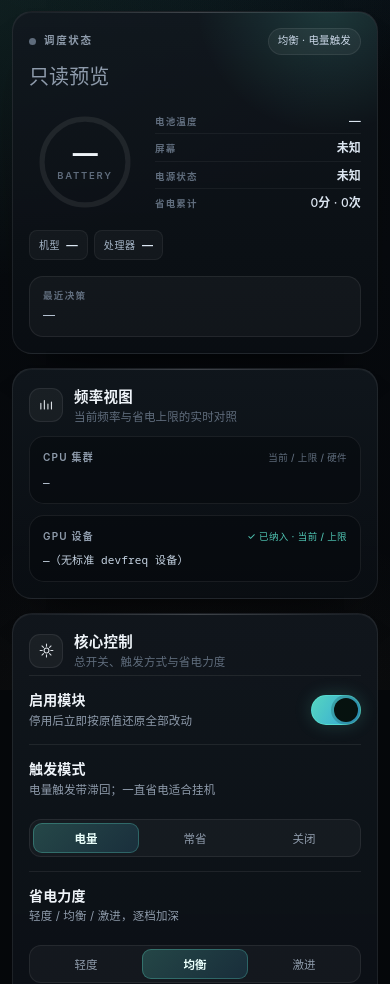
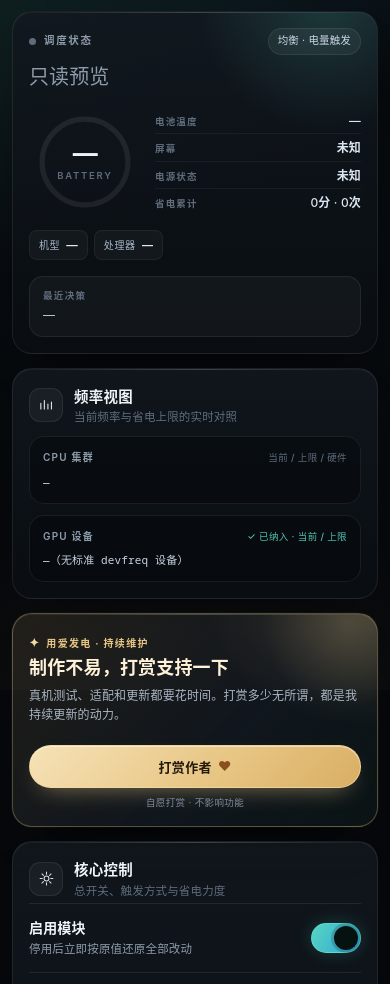
Before and after one commit to 846926736/power-balance, a plain HTML site: page webroot/index.html in a window 390 px wide. Shown: the part 154-1138 px from the top of the page. Drawn offline with Linux system fonts and the light colour scheme.

Commit message:
Update WebUI support card for v2.7.7

```diff
--- a/webroot/index.html
+++ b/webroot/index.html
@@ -289,6 +289,50 @@
   .author-btn .arrow{color:var(--accent);font-size:12px;line-height:1;}
   .foot-actions{display:flex;align-items:center;justify-content:center;gap:8px;flex-wrap:wrap;margin:10px 0 7px;}
   .foot-actions .author-btn{margin:0;}
+  .support-card{
+    position:relative;
+    display:flex;align-items:center;justify-content:space-between;gap:16px;flex-wrap:wrap;
+    padding:20px;
+    border-color:rgba(231,197,131,.32);
+    background:
+      radial-gradient(240px 160px at 100% 0%, rgba(231,197,131,.16), transparent 70%),
+      linear-gradient(135deg, rgba(231,197,131,.115), rgba(18,24,31,.92) 58%, rgba(94,234,212,.05));
+    box-shadow:0 26px 52px -34px rgba(0,0,0,.9),inset 0 1px 0 rgba(255,255,255,.06),0 0 0 1px rgba(231,197,131,.04);
+  }
+  .support-card::before{
+    content:"";position:absolute;width:180px;height:180px;right:-60px;top:-80px;border-radius:50%;
+    background:radial-gradient(circle,rgba(231,197,131,.18),transparent 66%);pointer-events:none;
+  }
+  .support-copy{flex:1;min-width:210px;position:relative;z-index:1;}
+  .support-kicker{
+    display:inline-flex;align-items:center;gap:6px;margin-bottom:5px;
+    font-size:10px;font-weight:650;letter-spacing:.13em;color:#e7c583;text-transform:uppercase;
+  }
+  .support-kicker .spark{font-size:12px;line-height:1;color:#f3d9a3;}
+  .support-title{font-size:18px;line-height:1.35;font-weight:700;letter-spacing:.01em;color:#fff2d8;}
+  .support-desc{font-size:12px;color:#aab6c4;line-height:1.65;margin-top:5px;max-width:360px;}
+  .support-action{position:relative;z-index:1;display:flex;flex-direction:column;align-items:center;gap:7px;margin-left:auto;flex:none;}
+  .support-card .author-btn{margin:0;}
+  .support-card .donate-btn{
+    margin:0;padding:11px 21px;font-size:13px;font-weight:700;
+    border:1px solid rgba(243,217,163,.7);
+    background:linear-gradient(135deg,#f6e2b7,#e7c583 58%,#d9ae63);
+    color:#24190a;
+    box-shadow:0 10px 24px -12px rgba(231,197,131,.65),inset 0 1px 0 rgba(255,255,255,.45);
+  }
+  .support-card .donate-btn:active{
+    transform:scale(.97);
+    background:linear-gradient(135deg,#ffecc8,#e7c583 58%,#d9ae63);
+    border-color:#f6e2b7;
+  }
+  .support-card .donate-btn .heart{color:#8a4f1f;}
+  .support-note{font-size:9.5px;color:#7f8c9c;letter-spacing:.04em;}
+  @media (max-width:520px){
+    .support-card{align-items:stretch;}
+    .support-copy{min-width:100%;}
+    .support-action{width:100%;margin:4px 0 0;}
+    .support-card .donate-btn{width:100%;}
+  }
   .donate-btn{
     cursor:pointer;font-family:inherit;
     border-color:rgba(231,197,131,.34);background:rgba(231,197,131,.08);color:#f3dfb8;
@@ -300,6 +344,11 @@
   }
   .github-btn:active{transform:scale(.97);background:rgba(125,211,252,.14);border-color:rgba(125,211,252,.55);}
   .github-btn .arrow{color:#7dd3fc;font-size:12px;line-height:1;}
+  .quark-btn{
+    border-color:rgba(196,181,253,.34);background:rgba(196,181,253,.075);color:#f2edff;
+  }
+  .quark-btn:active{transform:scale(.97);background:rgba(196,181,253,.14);border-color:rgba(196,181,253,.55);}
+  .quark-btn .arrow{color:#c4b5fd;font-size:12px;line-height:1;}
 
   /* ---------- 打赏弹窗 ---------- */
   .modal{position:fixed;inset:0;z-index:120;display:none;align-items:center;justify-content:center;padding:18px;}
@@ -413,7 +462,7 @@
         <div class="brand-author">作者：<b>酷安@一颗初心</b></div>
       </div>
     </div>
-    <div class="ver-pill"><i></i><span id="verBadge">v2.7.6</span></div>
+    <div class="ver-pill"><i></i><span id="verBadge">v2.7.7</span></div>
   </header>
 
   <div id="roBanner" class="ro">未检测到管理器的命令接口，当前为只读预览。请在 Magisk / KernelSU 的 WebUI 中打开本页才能修改配置。</div>
@@ -480,6 +529,19 @@
     <div class="data-block">
       <div class="data-head"><span>GPU 设备</span><span class="tag on" id="gpuTag">✓ 已纳入 · 当前 / 上限</span></div>
       <div class="data-body" id="gpuText">—</div>
+    </div>
+  </section>
+
+  <!-- 支持作者 -->
+  <section class="card support-card">
+    <div class="support-copy">
+      <div class="support-kicker"><span class="spark">✦</span>用爱发电 · 持续维护</div>
+      <div class="support-title">制作不易，打赏支持一下</div>
+      <div class="support-desc">真机测试、适配和更新都要花时间。打赏多少无所谓，都是我持续更新的动力。</div>
+    </div>
+    <div class="support-action">
+      <button class="author-btn donate-btn" id="donateBtn" type="button">打赏作者<span class="heart">♥</span></button>
+      <div class="support-note">自愿打赏 · 不影响功能</div>
     </div>
   </section>
 
@@ -681,8 +743,8 @@
     <div>续航天平 PowerBalance · 作者：酷安@一颗初心</div>
     <div class="foot-actions">
       <a class="author-btn github-btn" id="githubLink" href="https://github.com/846926736/power-balance/releases/latest" target="_blank" rel="noopener" aria-label="打开 GitHub 更新页面">GitHub 更新<span class="arrow">↗</span></a>
+      <a class="author-btn quark-btn" id="quarkLink" href="https://pan.quark.cn/s/d0f39f0fba86" target="_blank" rel="noopener" aria-label="打开夸克网盘更新页面">夸克更新<span class="arrow">↗</span></a>
       <a class="author-btn" id="authorLink" href="https://www.coolapk.com/u/1361950" target="_blank" rel="noopener">访问作者主页<span class="arrow">↗</span></a>
-      <button class="author-btn donate-btn" id="donateBtn" type="button">打赏作者<span class="heart">♥</span></button>
     </div>
     <div>所有改动可逆，停用或卸载时按原值还原</div>
   </footer>
@@ -968,6 +1030,23 @@ function openGithub(e){
   else { location.href = GITHUB_URL; }
 }
 el("githubLink").addEventListener("click", openGithub);
+
+/* ---- 夸克更新：打开夸克网盘分享页 ---- */
+var QUARK_URL = "https://pan.quark.cn/s/d0f39f0fba86";
+function quarkCmd(){
+  return "am start -a android.intent.action.VIEW -c android.intent.category.BROWSABLE -d '" + QUARK_URL + "' -f 0x10000000 >/dev/null 2>&1";
+}
+function openQuark(e){
+  if(e && e.preventDefault) e.preventDefault();
+  if(bridge){
+    runSh(quarkCmd());
+    toast("正在打开夸克更新");
+    return;
+  }
+  if(window.open){ window.open(QUARK_URL, "_blank"); }
+  else { location.href = QUARK_URL; }
+}
+el("quarkLink").addEventListener("click", openQuark);
 
 /* ---- 打赏弹窗 ---- */
 var donateModal = el("donateModal");
```
